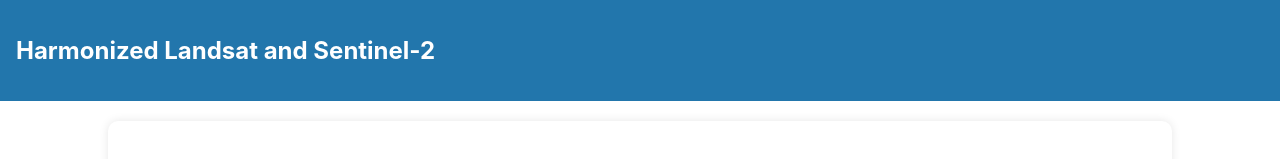
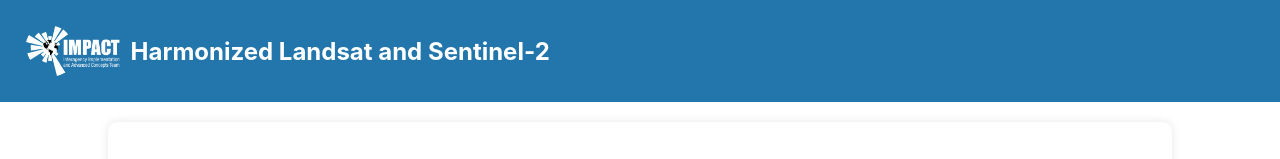
Before and after one commit to NASA-IMPACT/hls-status, a React (Create React App) app: page / in a window 1280 px wide. Shown: the top 159 px of the page. Built offline with nearby package versions, Linux system fonts and the light colour scheme; no server answers.

Commit message:
Added Impact Logo

```diff
--- a/src/components/NavBar.js
+++ b/src/components/NavBar.js
@@ -9,7 +9,7 @@
         <ul>
           <li>
           <a href="/" style={{ display: 'flex', alignItems: 'center' }}>
-            {/* <img src="logoinv.png" alt="Logo" /> */}
+            <img src="logoinv.png" alt="Logo" />
             <h1>{HLS_TITLE}</h1>
           </a>
           </li>
```
